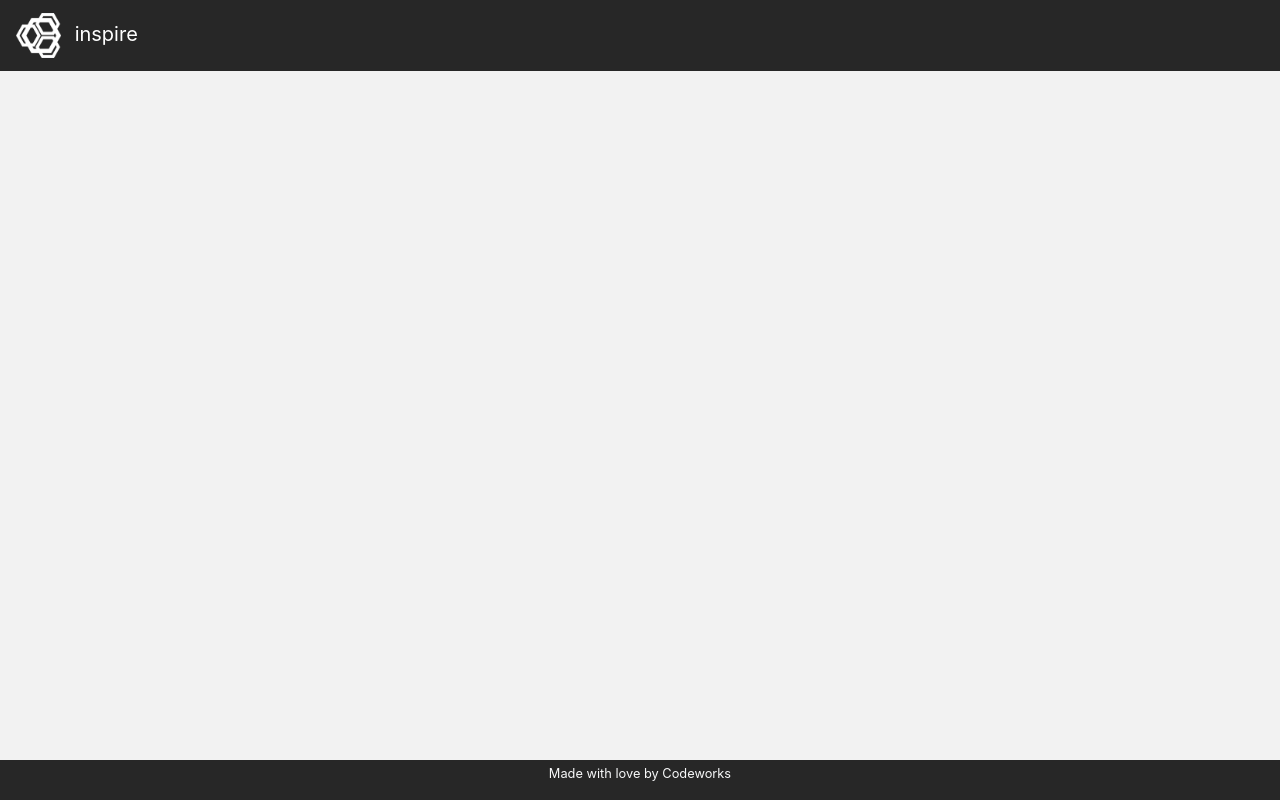
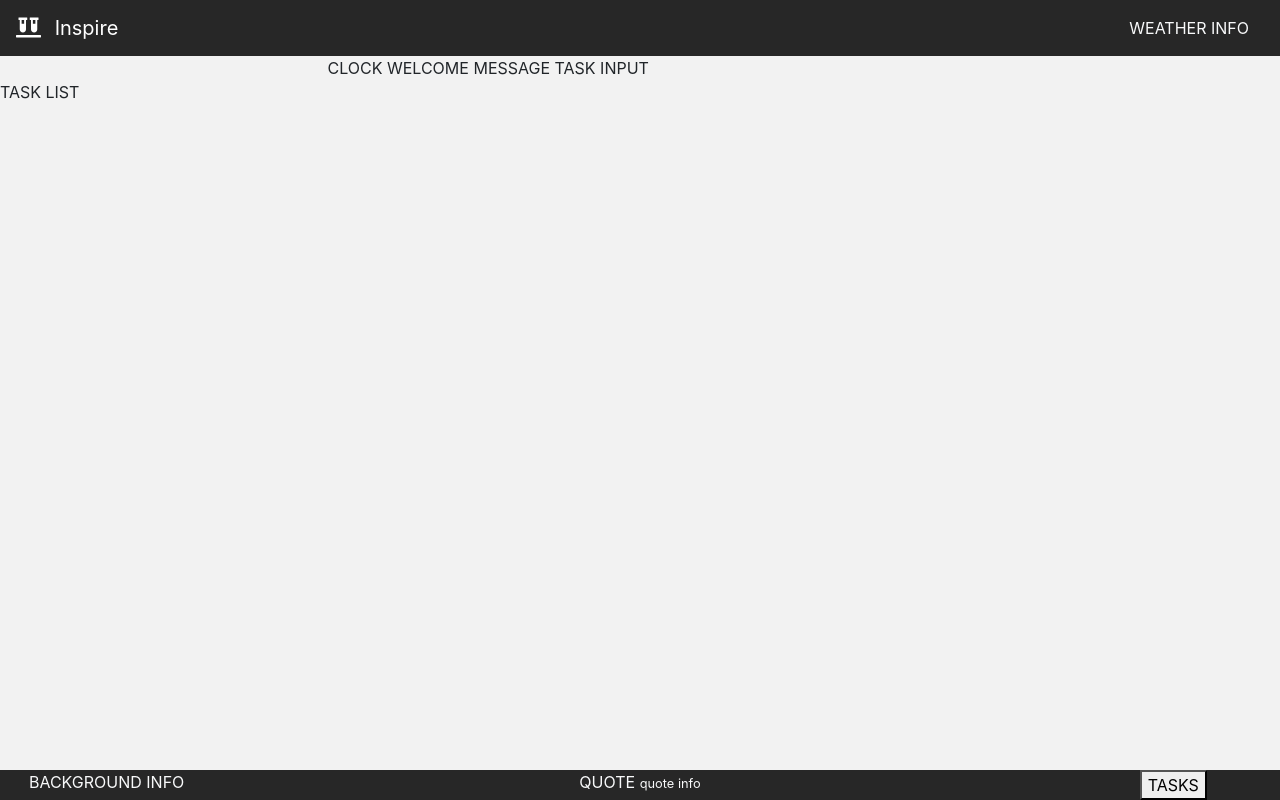
Before and after one commit to SamLimpic/inspire, a website with bundled scripts: page index.html in a window 1280 px wide. Built offline with nearby package versions, Linux system fonts and the light colour scheme.

Commit message:
html setup

```diff
--- a/index.html
+++ b/index.html
@@ -5,33 +5,84 @@
     <meta charset="UTF-8">
     <meta name="viewport" content="width=device-width, initial-scale=1.0">
     <meta http-equiv="X-UA-Compatible" content="ie=edge">
+    <link rel="stylesheet" href="https://cdnjs.cloudflare.com/ajax/libs/font-awesome/5.15.3/css/all.min.css"
+        integrity="sha512-iBBXm8fW90+nuLcSKlbmrPcLa0OT92xO1BIsZ+ywDWZCvqsWgccV3gFoRBv0z+8dLJgyAHIhR35VZc2oM/gI1w=="
+        crossorigin="anonymous" />
     <link rel="stylesheet" href="https://stackpath.bootstrapcdn.com/bootstrap/4.3.1/css/bootstrap.min.css"
         integrity="sha384-ggOyR0iXCbMQv3Xipma34MD+dH/1fQ784/j6cY/iJTQUOhcWr7x9JvoRxT2MZw1T" crossorigin="anonymous">
     <link rel="stylesheet" href="assets/style/main.css">
-    <title>inspire</title>
+    <title>Inspire</title>
 </head>
 
-<body>
+<!-- BACKGROUND SECTION -->
+
+<body id="background">
     <header>
-        <nav class="navbar navbar-dark navbar-expand bg-dark text-light">
+        <nav class="navbar navbar-dark navbar-expand bg-dark text-light justify-content-between">
             <a class="navbar-brand" href="#">
-                <img src="assets/img/logo.png" width="45" height="45" alt="" loading="lazy">
-                <span class="ml-2">inspire</span>
+                <i class="fas fa-vials    "></i>
+                <span class="ml-2">Inspire</span>
             </a>
+
+            <!-- WEATHER SECTION -->
+            <div id="cloud" class="col-2 text-right">
+                <span>WEATHER INFO</span>
+            </div>
+
         </nav>
     </header>
+
     <main>
-        <div id="app"></div>
+        <div class="row justify-content-center">
+
+            <!-- CLOCK ELEMENT SECTION -->
+            <div id="clock" class="col-6">
+                <span>CLOCK</span>
+                <span>WELCOME MESSAGE</span>
+                <span>TASK INPUT</span>
+            </div>
+
+        </div>
+
+        <!-- TASK LIST SECTION -->
+        <div id="tasks">TASK LIST</div>
+
     </main>
+
     <footer class="container-fluid bg-dark text-light">
-        <div class="row text-center">
-            <div class="col">
-                <p><small>Made with love by Codeworks</small></p>
+        <div class="row justify-content-between text-center">
+
+            <!-- BACKGROUND INFO SECTION -->
+            <div id="background-info" class="col-2">
+                <span>BACKGROUND INFO</span>
             </div>
+
+            <!-- QUOTE SECTION -->
+            <div id="quote" class="col-8">
+                <span>QUOTE</span>
+                <span><small>quote info</small></span>
+            </div>
+
+            <!-- TASK BUTTON SECTION -->
+            <div class="col-2">
+                <button>TASKS</button>
+            </div>
+
         </div>
     </footer>
 
+    <!-- #region SCRIPT -->
+    <script src="https://cdnjs.cloudflare.com/ajax/libs/axios/0.21.1/axios.min.js"
+        integrity="sha512-bZS47S7sPOxkjU/4Bt0zrhEtWx0y0CRkhEp8IckzK+ltifIIE9EMIMTuT/mEzoIMewUINruDBIR/jJnbguonqQ=="
+        crossorigin="anonymous"></script>
+    <script src="https://code.jquery.com/jquery-3.5.1.slim.min.js"
+        integrity="sha384-DfXdz2htPH0lsSSs5nCTpuj/zy4C+OGpamoFVy38MVBnE+IbbVYUew+OrCXaRkfj"
+        crossorigin="anonymous"></script>
+    <script src="https://cdn.jsdelivr.net/npm/bootstrap@4.6.0/dist/js/bootstrap.bundle.min.js"
+        integrity="sha384-Piv4xVNRyMGpqkS2by6br4gNJ7DXjqk09RmUpJ8jgGtD7zP9yug3goQfGII0yAns"
+        crossorigin="anonymous"></script>
     <script src="app/main.js" type="module"></script>
+    <!-- #endregion -->
 </body>
 
 </html>
```
